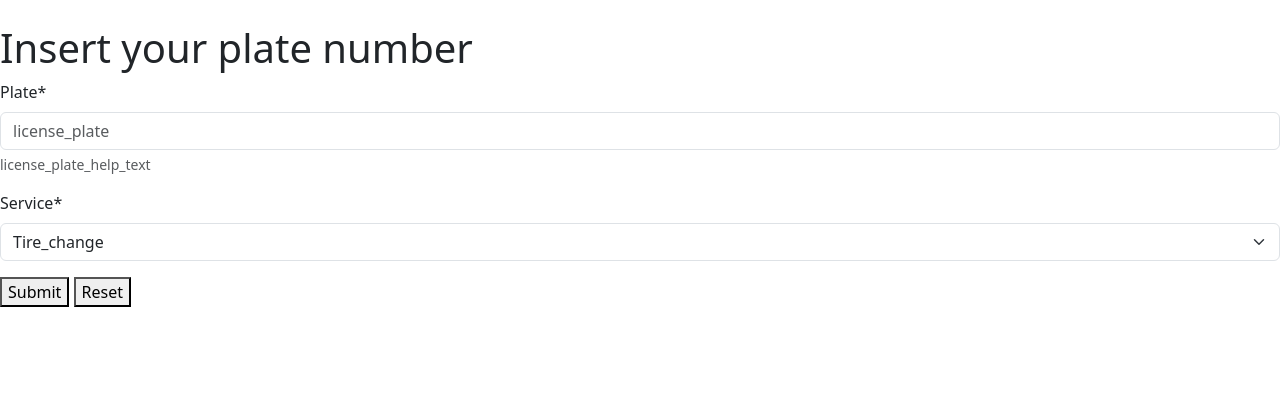
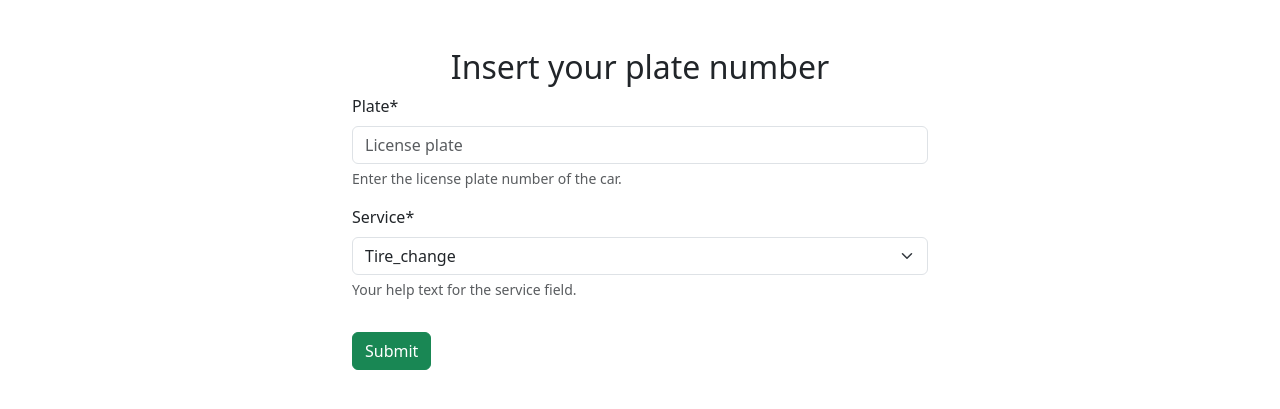
Before and after one commit to EvgenijHyva/online-queue, a Django app: page /queue/ in a window 1280 px wide. Shown: the top 409 px of the page. Run offline with Django 4.2, Linux system fonts and the light colour scheme; parts of the project's set-up code (start-up, migrations or seed data) failed here and were passed over; some libraries are stand-ins or nearby versions.

Commit message:
Translations, refactoring plate registrations

```diff
--- a/sys_core/online_queue/forms.py
+++ b/sys_core/online_queue/forms.py
@@ -7,9 +7,15 @@ class QueueForm(forms.ModelForm):
     class Meta:
         model = QueueCar
         fields = ("plate", "position", "service")
+        help_texts = {
+            "service": _("Your help text for the service field."),
+        }
+        widgets = {
+            "service": forms.Select(attrs={"class": "form-select"}),
+        }
 
     position = forms.CharField(widget=forms.HiddenInput(), required=False)
     plate = forms.CharField(
-        help_text=_("license_plate_help_text"),
-        widget=forms.TextInput(attrs={"placeholder": _("license_plate")}),
+        help_text=_("Enter the license plate number of the car."),
+        widget=forms.TextInput(attrs={"placeholder": _("License plate")}),
     )
--- a/sys_core/online_queue/templates/online_queue/index.html
+++ b/sys_core/online_queue/templates/online_queue/index.html
@@ -3,21 +3,24 @@
 {% load crispy_forms_tags %}
 <!-- Content for base.html -->
 {% block content %}
+<!-- Translations -->
+{% load i18n %}
 
-<div>
-  <form method="POST">
-    <!-- Backend messages -->
-    {% include 'online_queue/includes/messages.html' %}
+<div class="container">
+  <!-- Backend messages -->
+  {% include 'online_queue/includes/messages.html' %}
+  <form method="POST" class="container mx-auto mt-5" style="max-width:600px">
 
-    <h1 class="mt-4">Insert your plate number</h1>
+    <h2 class="mt-4 text-center">{% trans 'Insert your plate number' %}</h2>
     {% csrf_token %}
-    <!-- form fields -->
-    {{ plate_register_form.plate|as_crispy_field }}
-    <!-- form fields -->
+    <div class="form-group mb-3">
+      {{ plate_register_form.plate|as_crispy_field }}
 
-    {{ plate_register_form.service|as_crispy_field }}
-    <button type="submit">Submit</button>
-    <button type="reset">Reset</button>
+    <div class="form-group mb-3">
+      {{ plate_register_form.service|as_crispy_field }}
+    </div>
+
+    <button type="submit" class="btn btn-success mt-3">{% trans "Submit" %}</button>
   </form>
 </div>
 {% endblock %}
```
Also changed, not shown: sys_core/locale/en/LC_MESSAGES/django.po, sys_core/locale/fi/LC_MESSAGES/django.po.
